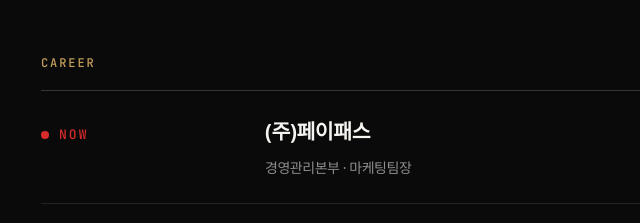
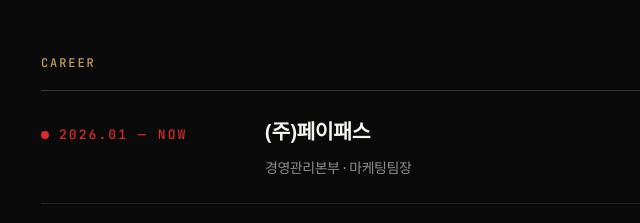
Before and after one commit to rlagyals970201-ui/rlagyals970201-ui.github.io, a plain HTML site: page index.html in a window 1280 px wide. Shown: the part 6480-6703 px from the top of the page, 0-640 px from the left. Drawn offline with Linux system fonts and the light colour scheme; a web font is replaced by a local one.

Commit message:
Add PayPass start date
Co-Authored-By: Claude Opus 5.5 <noreply@anthropic.com>

```diff
--- a/index.html
+++ b/index.html
@@ -242,7 +242,7 @@
         <h3 class="exp__head">Career</h3>
         <ol class="exp__list">
           <li class="exp__row is-now" data-reveal>
-            <span class="exp__when">Now</span>
+            <span class="exp__when">2026.01 — Now</span>
             <div class="exp__what"><strong>(주)페이패스</strong><span>경영관리본부 · 마케팅팀장</span></div>
             <p class="exp__desc">PG사 마케팅을 이끌고 있습니다.</p>
           </li>
```
